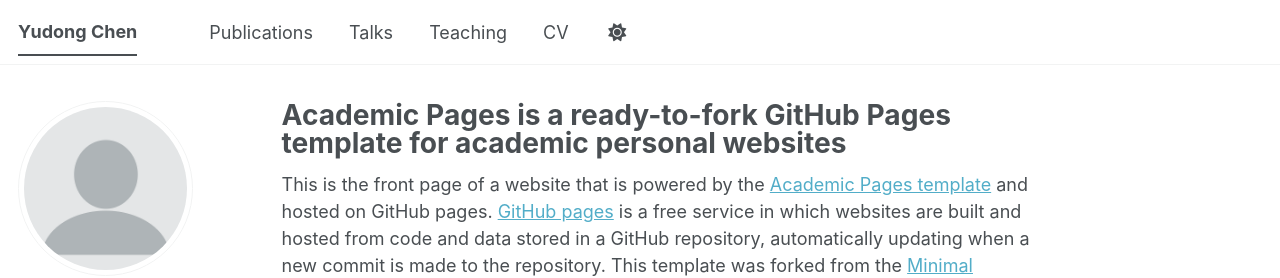
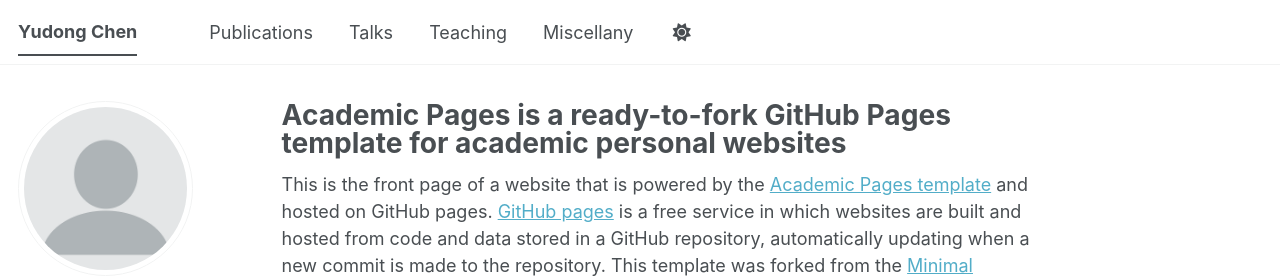
Before and after one commit to yudongchen88/yudongchen88.github.io, a Jekyll site: the page built from _pages/about.md, in a window 1280 px wide. Shown: the top 278 px of the page. Built offline with Jekyll 4.4.1, drawn with Linux system fonts in a browser that asks for light colours; some web fonts are replaced; a script bundle is joined from its source files by our own code; library files that are not in the unit come from our copies.

Commit message:
Update navigation.yml

```diff
--- a/_data/navigation.yml
+++ b/_data/navigation.yml
@@ -23,8 +23,11 @@ main:
   # - title: "Blog Posts"
   #   url: /year-archive/
 
-  - title: "CV"
-    url: /cv/
+  - title: "Miscellany"
+    url: /Miscellany/
+
+  # - title: "CV"
+  #  url: /cv/
 
   # - title: "CV"
   #   url: /cv-json/
```
